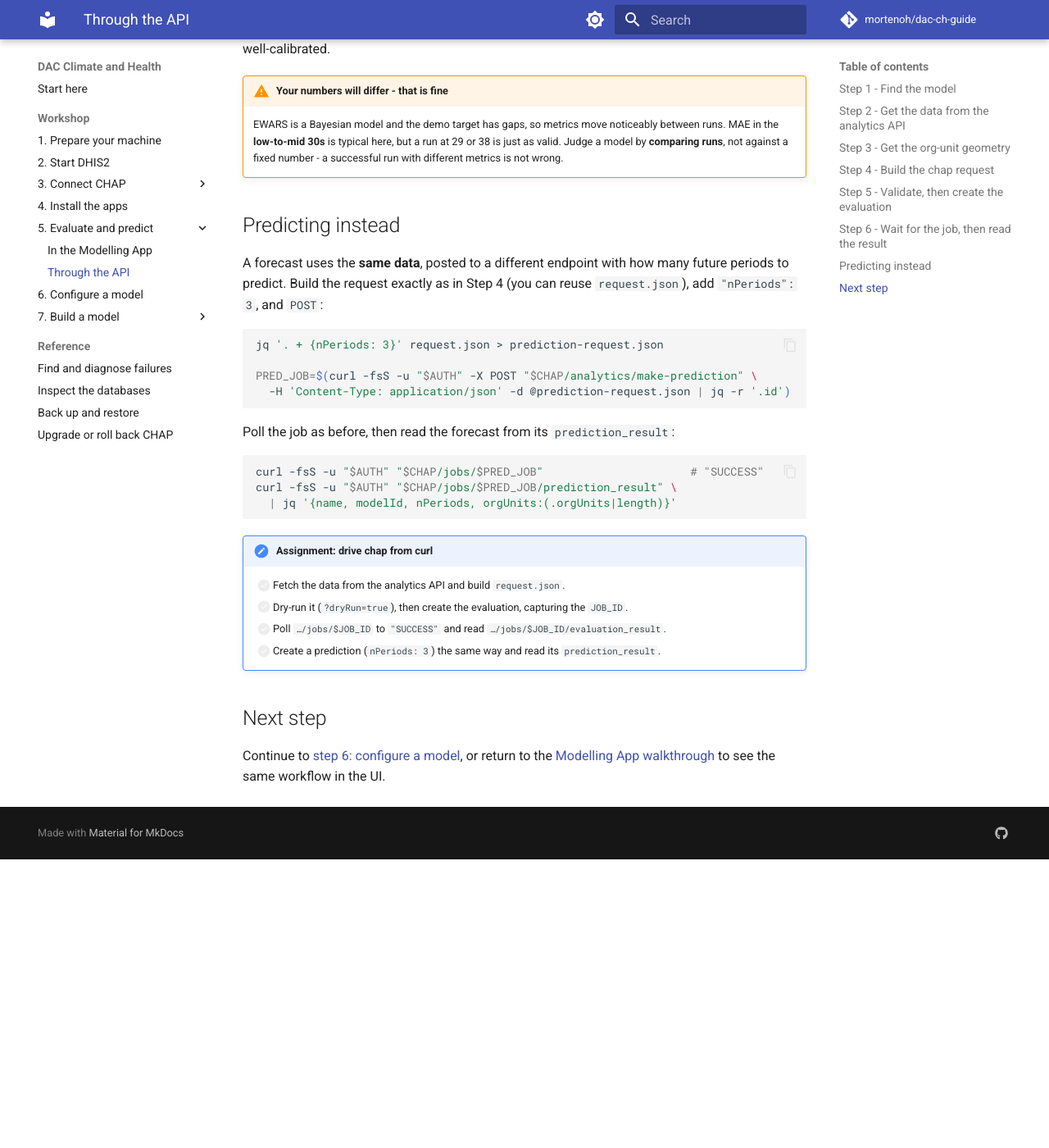
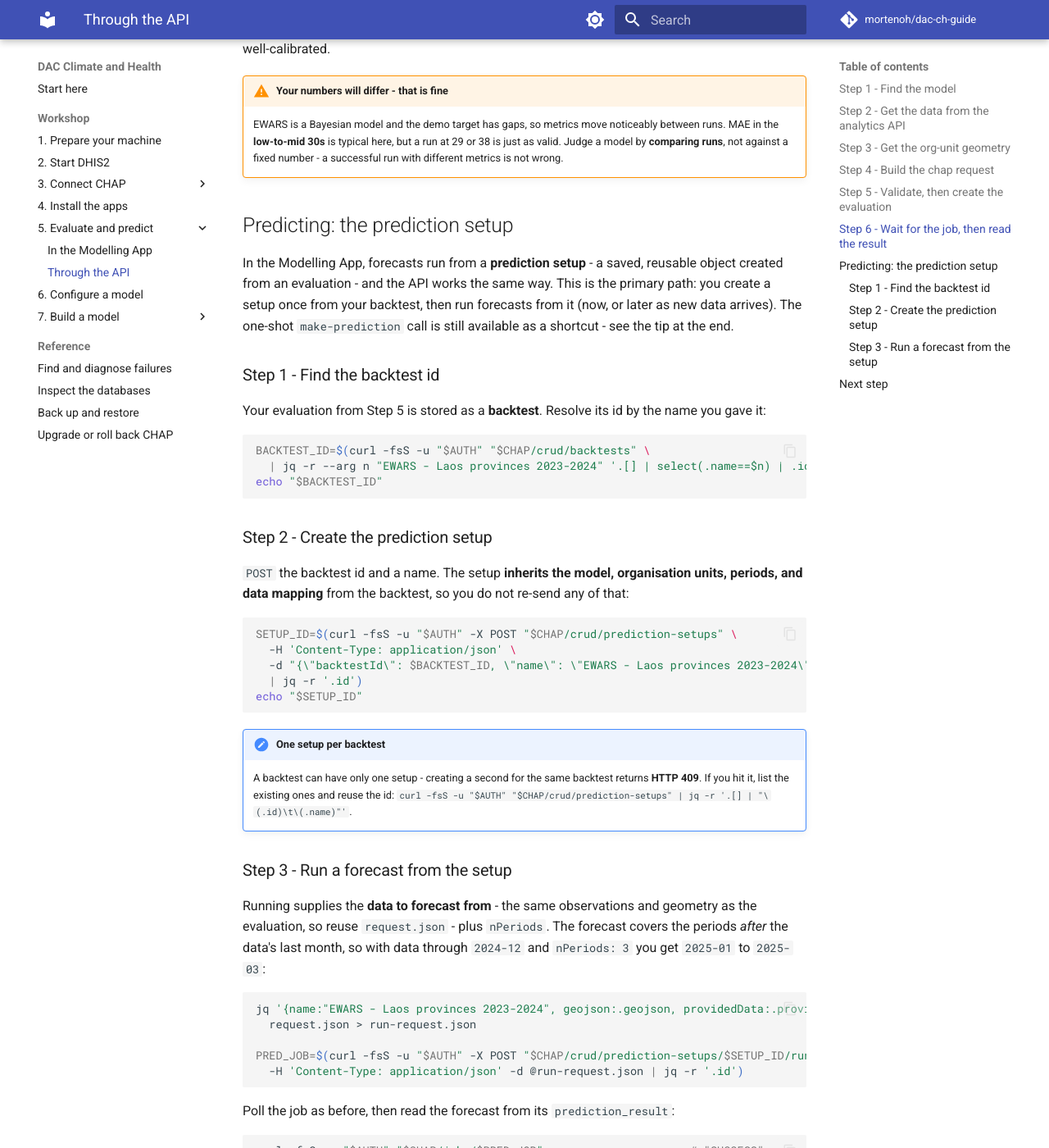
Before and after one commit to mortenoh/dac-ch-guide, an MkDocs documentation site: the page built from docs/modelling/with-curl.md, in a window 1280 px wide and 1400 px high, scrolled down 3097 px. Shown: the whole window at 82% size. Built offline with MkDocs 1.6.1 and Material for MkDocs 9.7.7, drawn with Linux system fonts in a browser that asks for light colours; comment, search, counter and statistics services are not loaded; before the commit the page ends 4145 px from its top, so only the background shows below that; some of the changed text lies outside the part shown.

Commit message:
docs: make prediction setups the primary API predict path
Prediction setups are now how the Modelling App runs forecasts, so the API
docs follow suit:

- with-curl.md: replace the one-shot 'Predicting instead' with a prediction
  setup flow - resolve backtestId, POST /crud/prediction-setups (note the
  409 'one setup per backtest'), then POST /crud/prediction-setups/{id}/run
  with the data + nPeriods, poll, read prediction_result. make-prediction is
  kept as a brief one-shot shortcut; schedule* noted as external-trigger only.
- index.md: add /crud/prediction-setups to the API pieces list.
- operations/database.md: correct the predictionsetup note - a row is written
  whenever a setup is created (the normal path now), and a setup run links its
  prediction via prediction_setup_id; only make-prediction leaves it null.

Verified end-to-end against chap v2.0.0: create setup from a backtest, run it
(forecast 2025-01..2025-03), and confirmed the predictionsetup row and the
prediction.prediction_setup_id linkage in the database.

````diff
--- a/docs/modelling/with-curl.md
+++ b/docs/modelling/with-curl.md
@@ -159,17 +159,55 @@ well-calibrated.
     Judge a model by **comparing runs**, not against a fixed number - a successful run with
     different metrics is not wrong.
 
-## Predicting instead
+## Predicting: the prediction setup
 
-A forecast uses the **same data**, posted to a different endpoint with how many future periods
-to predict. Build the request exactly as in Step 4 (you can reuse `request.json`), add
-`"nPeriods": 3`, and `POST`:
+In the Modelling App, forecasts run from a **prediction setup** - a saved, reusable object
+created from an evaluation - and the API works the same way. This is the primary path: you
+create a setup once from your backtest, then run forecasts from it (now, or later as new data
+arrives). The one-shot `make-prediction` call is still available as a shortcut - see the tip at
+the end.
+
+### Step 1 - Find the backtest id
+
+Your evaluation from Step 5 is stored as a **backtest**. Resolve its id by the name you gave it:
 
 ```bash
-jq '. + {nPeriods: 3}' request.json > prediction-request.json
+BACKTEST_ID=$(curl -fsS -u "$AUTH" "$CHAP/crud/backtests" \
+  | jq -r --arg n "EWARS - Laos provinces 2023-2024" '.[] | select(.name==$n) | .id' | head -1)
+echo "$BACKTEST_ID"
+```
 
-PRED_JOB=$(curl -fsS -u "$AUTH" -X POST "$CHAP/analytics/make-prediction" \
-  -H 'Content-Type: application/json' -d @prediction-request.json | jq -r '.id')
+### Step 2 - Create the prediction setup
+
+`POST` the backtest id and a name. The setup **inherits the model, organisation units, periods,
+and data mapping** from the backtest, so you do not re-send any of that:
+
+```bash
+SETUP_ID=$(curl -fsS -u "$AUTH" -X POST "$CHAP/crud/prediction-setups" \
+  -H 'Content-Type: application/json' \
+  -d "{\"backtestId\": $BACKTEST_ID, \"name\": \"EWARS - Laos provinces 2023-2024\"}" \
+  | jq -r '.id')
+echo "$SETUP_ID"
+```
+
+!!! note "One setup per backtest"
+    A backtest can have only one setup - creating a second for the same backtest returns
+    **HTTP 409**. If you hit it, list the existing ones and reuse the id:
+    `curl -fsS -u "$AUTH" "$CHAP/crud/prediction-setups" | jq -r '.[] | "\(.id)\t\(.name)"'`.
+
+### Step 3 - Run a forecast from the setup
+
+Running supplies the **data to forecast from** - the same observations and geometry as the
+evaluation, so reuse `request.json` - plus `nPeriods`. The forecast covers the periods *after*
+the data's last month, so with data through `2024-12` and `nPeriods: 3` you get `2025-01` to
+`2025-03`:
+
+```bash
+jq '{name:"EWARS - Laos provinces 2023-2024", geojson:.geojson, providedData:.providedData, nPeriods:3}' \
+  request.json > run-request.json
+
+PRED_JOB=$(curl -fsS -u "$AUTH" -X POST "$CHAP/crud/prediction-setups/$SETUP_ID/run" \
+  -H 'Content-Type: application/json' -d @run-request.json | jq -r '.id')
 ```
 
 Poll the job as before, then read the forecast from its `prediction_result`:
@@ -180,11 +218,33 @@ curl -fsS -u "$AUTH" "$CHAP/jobs/$PRED_JOB/prediction_result" \
   | jq '{name, modelId, nPeriods, orgUnits:(.orgUnits|length)}'
 ```
 
+Re-running the setup (Step 3 again, with newer data) produces another forecast under the same
+setup - which is the point of keeping it.
+
+!!! tip "Quick one-shot: make-prediction"
+    To forecast once without a setup, post the **full** request (as in Step 4, plus `nPeriods`)
+    straight to `…/analytics/make-prediction`; it returns a job the same way:
+
+    ```bash
+    jq '. + {nPeriods: 3}' request.json > prediction-request.json
+    curl -fsS -u "$AUTH" -X POST "$CHAP/analytics/make-prediction" \
+      -H 'Content-Type: application/json' -d @prediction-request.json | jq -r '.id'
+    ```
+
+    Prefer the setup flow above for anything you will repeat - it mirrors the app and keeps each
+    run under one named, re-runnable setup.
+
+!!! note "Scheduling is external"
+    A setup also accepts `scheduleCronExpression` / `scheduleEnabled`, but chap does **not** run
+    the cron itself - those fields only record a schedule for an **external** trigger (a cron job,
+    CI, an orchestrator) to call the `…/run` endpoint on. In these guides you run it on demand.
+
 !!! note "Assignment: drive chap from curl"
     - [ ] Fetch the data from the analytics API and build `request.json`.
     - [ ] Dry-run it (`?dryRun=true`), then create the evaluation, capturing the `JOB_ID`.
     - [ ] Poll `…/jobs/$JOB_ID` to `"SUCCESS"` and read `…/jobs/$JOB_ID/evaluation_result`.
-    - [ ] Create a prediction (`nPeriods: 3`) the same way and read its `prediction_result`.
+    - [ ] Resolve the `BACKTEST_ID`, create a **prediction setup**, run it (`nPeriods: 3`), and
+      read the run's `prediction_result`.
 
 ## Next step
 
````
Also changed, not shown: docs/modelling/index.md (+2 -1 lines), docs/operations/database.md (+5 -2 lines).
